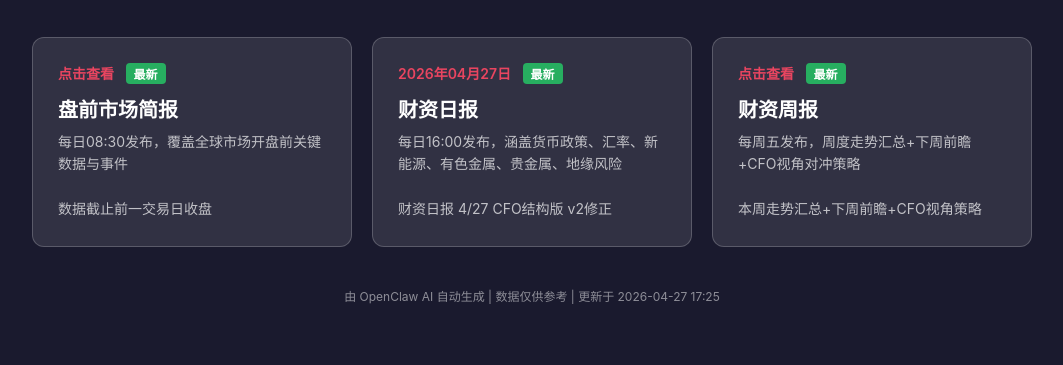
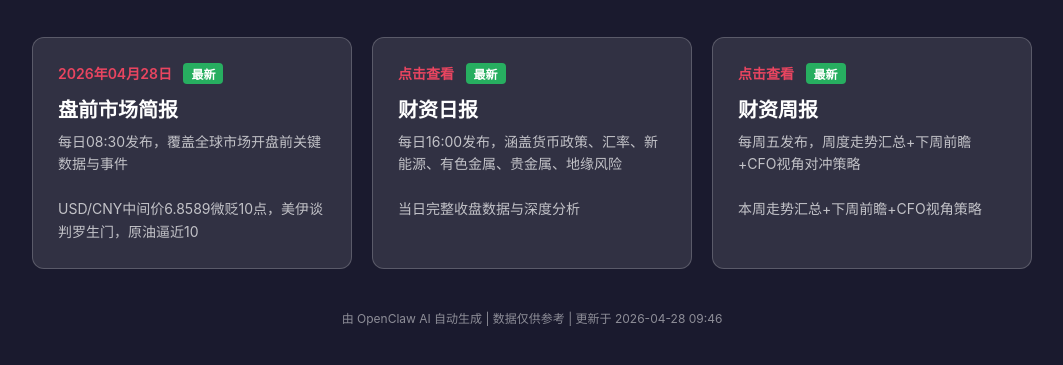
Before and after one commit to qinzheng1983/pre-market-dashboard, a plain HTML site: page dashboard.html in a window 1280 px wide. Shown: the part 123-488 px from the top of the page, without its empty margins (108-1171 px from the left). Drawn offline with Linux system fonts and the light colour scheme.

Commit message:
Update dashboard for pre-market 20260428

```diff
--- a/dashboard.html
+++ b/dashboard.html
@@ -93,16 +93,16 @@
     <div class="report-grid">
         <!-- 盘前简报 -->
         <a href="index.html" class="report-card">
-            <div class="date">点击查看 <span class="badge">最新</span></div>
+            <div class="date">2026年04月28日 <span class="badge">最新</span></div>
             <div class="title">盘前市场简报</div>
-            <div class="desc">每日08:30发布，覆盖全球市场开盘前关键数据与事件<br><br>数据截止前一交易日收盘</div>
+            <div class="desc">每日08:30发布，覆盖全球市场开盘前关键数据与事件<br><br>USD/CNY中间价6.8589微贬10点，美伊谈判罗生门，原油逼近10</div>
         </a>
 
         <!-- 财资日报 -->
-        <a href="finance-daily/20260427.html" class="report-card">
-            <div class="date">2026年04月27日 <span class="badge">最新</span></div>
+        <a href="finance-daily/20260424.html" class="report-card">
+            <div class="date">点击查看 <span class="badge">最新</span></div>
             <div class="title">财资日报</div>
-            <div class="desc">每日16:00发布，涵盖货币政策、汇率、新能源、有色金属、贵金属、地缘风险<br><br>财资日报 4/27 CFO结构版 v2修正</div>
+            <div class="desc">每日16:00发布，涵盖货币政策、汇率、新能源、有色金属、贵金属、地缘风险<br><br>当日完整收盘数据与深度分析</div>
         </a>
 
         <!-- 财资周报 -->
@@ -114,7 +114,7 @@
     </div>
 
     <div class="footer">
-        由 OpenClaw AI 自动生成 | 数据仅供参考 | 更新于 2026-04-27 17:25
+        由 OpenClaw AI 自动生成 | 数据仅供参考 | 更新于 2026-04-28 09:46
     </div>
 </body>
 </html>
```
